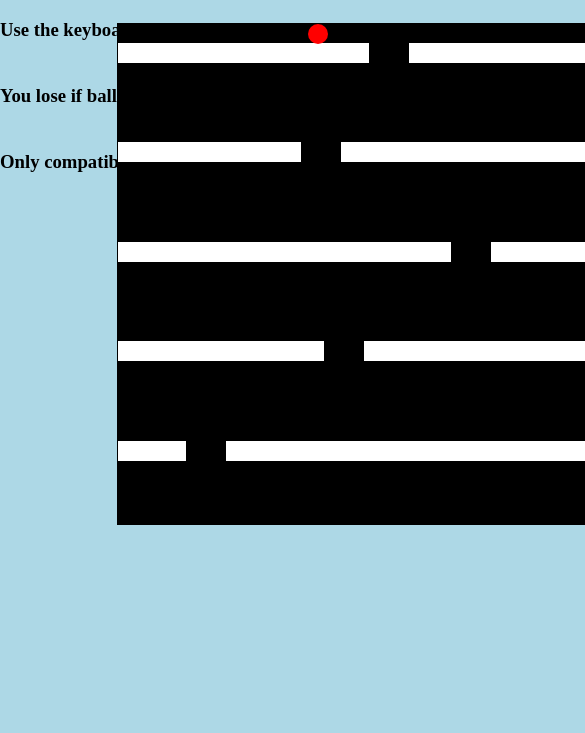
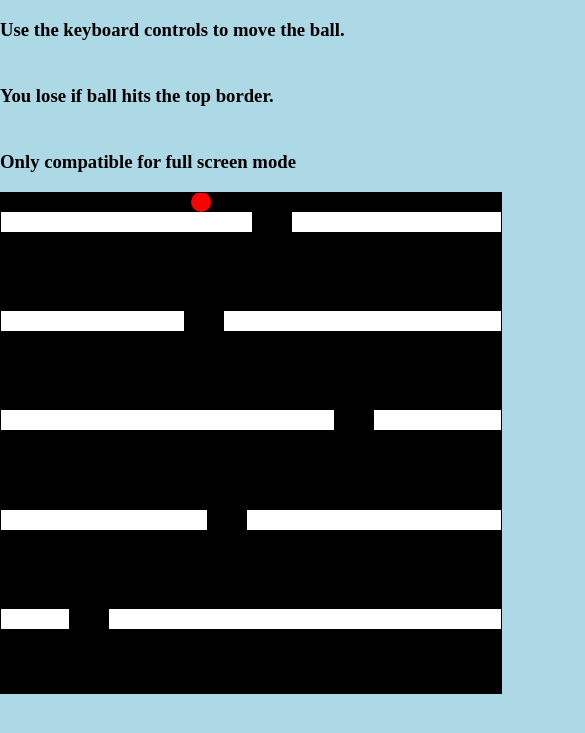
Before and after one commit to dheeraj755148/BallDrop, a plain HTML site: page BallDrop/index.html in a window 390 px wide. Shown: the part 61-794 px from the top of the page, 585 px wide, since content can reach past the window. Drawn offline with Linux system fonts and the light colour scheme.

Commit message:
Update index.css

```diff
--- a/BallDrop/index.css
+++ b/BallDrop/index.css
@@ -45,3 +45,17 @@ float :left;
     top: 100px;
     margin-top: -20px;
 }
+
+@media screen and (max-width:1000px){
+        #title,#game{
+            position: relative;
+            display: block;
+            float: none;
+            margin: 0 auto;
+            top: 0;
+            left: 0;
+            overflow: hidden;
+
+
+        }
+}
```
